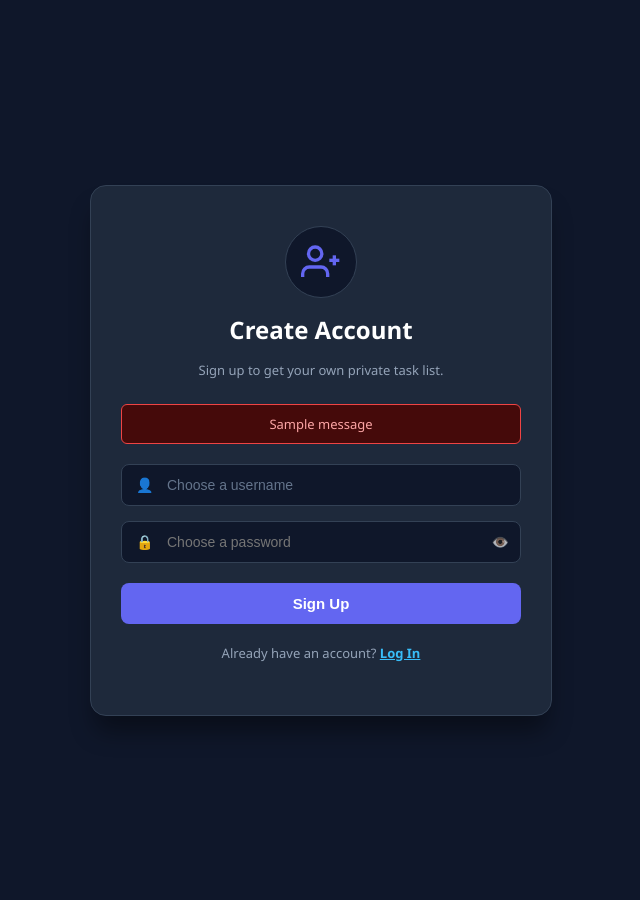
After one commit to codebymoon1/Todolistapp, a Flask app: page /signup in a window 1280 px wide. The commit adds this page. Shown: the whole page, without its empty margins (319-959 px from the left). Run offline with Flask 3, Linux system fonts and the light colour scheme; one stand-in notice (Sample message) is shown.

Commit message:
Complete multi-user Flask task manager app

```diff
--- a/app.py
+++ b/app.py
@@ -1,44 +1,78 @@
-from flask import Flask, redirect, render_template, request, url_for
+from flask import Flask, flash, redirect, render_template, request, url_for
+from flask_login import (
+    LoginManager,
+    UserMixin,
+    current_user,
+    login_required,
+    login_user,
+    logout_user,
+)
 from flask_sqlalchemy import SQLAlchemy
+from werkzeug.security import check_password_hash, generate_password_hash
 
 app = Flask(__name__)
-
+app.config["SECRET_KEY"] = "super-secret-key-change-this"  # Required for sessions
 app.config["SQLALCHEMY_DATABASE_URI"] = "sqlite:///todo.db"
 app.config["SQLALCHEMY_TRACK_MODIFICATIONS"] = False
 db = SQLAlchemy(app)
 
+login_manager = LoginManager()
+login_manager.init_app(app)
+login_manager.login_view = "login"
 
+
+# User Model
+class User(UserMixin, db.Model):
+  id = db.Column(db.Integer, primary_key=True)
+  username = db.Column(db.String(150), unique=True, nullable=False)
+  password = db.Column(db.String(150), nullable=False)
+  tasks = db.relationship("Task", backref="user", lazy=True)
+
+
+# Task Model (now linked to a specific user)
 class Task(db.Model):
   id = db.Column(db.Integer, primary_key=True)
   title = db.Column(db.String(200), nullable=False)
   complete = db.Column(db.Boolean, default=False)
+  user_id = db.Column(db.Integer, db.ForeignKey("user.id"), nullable=False)
 
   def __repr__(self):
     return f"<Task {self.id}>"
 
 
+@login_manager.user_loader
+def load_user(user_id):
+  return User.query.get(int(user_id))
+
+
+# Home Route (Protected - only shows current user's tasks)
 @app.route("/", methods=["POST", "GET"])
+@login_required
 def home():
   if request.method == "POST":
     task_title = request.form.get("title")
     if task_title:
-      new_task = Task(title=task_title)
+      new_task = Task(title=task_title, user_id=current_user.id)
       db.session.add(new_task)
       db.session.commit()
     return redirect(url_for("home"))
 
-  # Filter handling
   filter_type = request.args.get("filter", "all")
   if filter_type == "active":
-    todo_list = Task.query.filter_by(complete=False).all()
+    todo_list = Task.query.filter_by(
+        user_id=current_user.id, complete=False
+    ).all()
   elif filter_type == "completed":
-    todo_list = Task.query.filter_by(complete=True).all()
+    todo_list = Task.query.filter_by(
+        user_id=current_user.id, complete=True
+    ).all()
   else:
-    todo_list = Task.query.all()
+    todo_list = Task.query.filter_by(user_id=current_user.id).all()
 
-  # Statistics counters
-  total_tasks = Task.query.count()
-  completed_tasks = Task.query.filter_by(complete=True).count()
+  total_tasks = Task.query.filter_by(user_id=current_user.id).count()
+  completed_tasks = Task.query.filter_by(
+      user_id=current_user.id, complete=True
+  ).count()
   pending_tasks = total_tasks - completed_tasks
 
   return render_template(
@@ -51,29 +85,86 @@ def home():
   )
 
 
+# Signup Route
+@app.route("/signup", methods=["GET", "POST"])
+def signup():
+  if request.method == "POST":
+    username = request.form.get("username")
+    password = request.form.get("password")
+
+    user_exists = User.query.filter_by(username=username).first()
+    if user_exists:
+      flash("Username already exists. Please choose a different one.")
+      return redirect(url_for("signup"))
+
+    hashed_password = generate_password_hash(password, method="scrypt")
+    new_user = User(username=username, password=hashed_password)
+    db.session.add(new_user)
+    db.session.commit()
+
+    login_user(new_user)
+    return redirect(url_for("home"))
+
+  return render_template("signup.html")
+
+
+# Login Route
+@app.route("/login", methods=["GET", "POST"])
+def login():
+  if request.method == "POST":
+    username = request.form.get("username")
+    password = request.form.get("password")
+
+    user = User.query.filter_by(username=username).first()
+    if user and check_password_hash(user.password, password):
+      login_user(user)
+      return redirect(url_for("home"))
+    else:
+      flash("Invalid username or password.")
+
+  return render_template("login.html")
+
+
+# Logout Route
+@app.route("/logout")
+@login_required
+def logout():
+  logout_user()
+  return redirect(url_for("login"))
+
+
+# Task Update Route
 @app.route("/update/<int:task_id>")
+@login_required
 def update(task_id):
   task = Task.query.get_or_404(task_id)
-  task.complete = not task.complete
-  db.session.commit()
+  if task.user_id == current_user.id:
+    task.complete = not task.complete
+    db.session.commit()
   return redirect(url_for("home"))
 
 
+# Task Delete Route
 @app.route("/delete/<int:task_id>")
+@login_required
 def delete(task_id):
   task = Task.query.get_or_404(task_id)
-  db.session.delete(task)
-  db.session.commit()
+  if task.user_id == current_user.id:
+    db.session.delete(task)
+    db.session.commit()
   return redirect(url_for("home"))
 
 
+# Task Edit Route
 @app.route("/edit/<int:task_id>", methods=["POST"])
+@login_required
 def edit(task_id):
   task = Task.query.get_or_404(task_id)
-  new_title = request.form.get("title")
-  if new_title:
-    task.title = new_title
-    db.session.commit()
+  if task.user_id == current_user.id:
+    new_title = request.form.get("title")
+    if new_title:
+      task.title = new_title
+      db.session.commit()
   return redirect(url_for("home"))
 
 
--- a/static/style.css
+++ b/static/style.css
@@ -1,7 +1,10 @@
+/* ==========================================
+   1. GLOBAL STYLES & TASK MANAGER (SLATE GREY)
+   ========================================== */
 body {
     font-family: 'Segoe UI', Tahoma, Geneva, Verdana, sans-serif;
-    background-color: #f4f6f9;
-    color: #333333;
+    background-color: #0f172a; /* Dark Navy Slate Background */
+    color: #f1f5f9;
     margin: 0;
     padding: 50px 20px;
     display: flex;
@@ -66,70 +74,73 @@ form {
 
 input[type="text"] {
     flex: 1;
-    padding: 12px 15px;
-    border: 1px solid #dcdde1;
-    border-radius: 6px;
-    font-size: 15px;
+    background-color: #0f172a;
+    border: 1px solid #334155;
+    padding: 12px 16px;
+    border-radius: 8px;
+    color: #f8fafc;
+    font-size: 14px;
     outline: none;
-    transition: border-color 0.3s ease, box-shadow 0.3s ease;
+    transition: all 0.25s ease;
+}
+
+input[type="text"]::placeholder {
+    color: #64748b;
 }
 
 input[type="text"]:focus {
-    border-color: #3498db;
-    box-shadow: 0 0 8px rgba(52, 152, 219, 0.3);
+    border-color: #6366f1; /* Indigo Focus Glow */
+    box-shadow: 0 0 0 3px rgba(99, 102, 241, 0.2);
 }
 
 .btn-add {
     padding: 12px 20px;
-    background-color: #3498db;
-    color: white;
+    background-color: #6366f1; /* Vivid Indigo Button */
+    color: #ffffff;
     border: none;
-    border-radius: 6px;
-    font-size: 15px;
+    border-radius: 8px;
+    font-size: 14px;
     font-weight: 600;
     cursor: pointer;
-    transition: background-color 0.2s ease, transform 0.1s ease, box-shadow 0.2s ease;
+    transition: all 0.2s ease;
 }
 
 .btn-add:hover {
-    background-color: #2980b9;
+    background-color: #4f46e5;
     transform: translateY(-1px);
-    box-shadow: 0 4px 8px rgba(0,0,0,0.1);
-}
-
-.btn-add:active {
-    transform: translateY(1px);
+    box-shadow: 0 4px 12px rgba(99, 102, 241, 0.35);
 }
 
 .filter-tabs {
     display: flex;
     justify-content: center;
-    gap: 10px;
-    margin-bottom: 20px;
+    gap: 8px;
+    margin-bottom: 24px;
 }
 
 .filter-tabs a {
-    padding: 6px 14px;
+    padding: 6px 16px;
     text-decoration: none;
-    background: #ecf0f1;
-    color: #7f8c8d;
-    border-radius: 4px;
+    background: #0f172a;
+    color: #94a3b8;
+    border-radius: 6px;
     font-size: 13px;
     font-weight: 600;
+    border: 1px solid #334155;
     transition: all 0.25s ease;
 }
 
 .filter-tabs a.active, .filter-tabs a:hover {
-    background: #3498db;
-    color: white;
-    transform: scale(1.05);
+    background: #6366f1;
+    color: #ffffff;
+    border-color: #6366f1;
 }
 
 h2 {
-    font-size: 18px;
-    color: #34495e;
-    border-bottom: 2px solid #ecf0f1;
-    padding-bottom: 8px;
+    font-size: 16px;
+    color: #f1f5f9;
+    border-bottom: 1px solid #334155;
+    padding-bottom: 10px;
     margin-top: 20px;
 }
 
@@ -221,36 +217,251 @@ li:hover {
 }
 
 .btn-status, .btn-delete {
-    padding: 6px 10px;
+    padding: 6px 12px;
     color: white;
     text-decoration: none;
-    border-radius: 4px;
+    border-radius: 6px;
     font-size: 12px;
     font-weight: 600;
-    white-space: nowrap;
-    transition: background-color 0.2s ease, transform 0.15s ease;
+    transition: all 0.2s;
 }
 
 .btn-status {
-    background-color: #2ecc71;
+    background-color: #10b981; /* Emerald Green */
 }
 .btn-status:hover {
-    background-color: #27ae60;
+    background-color: #059669;
     transform: scale(1.05);
 }
 
 .btn-delete {
-    background-color: #e74c3c;
+    background-color: #ef4444; /* Alert Red */
 }
 .btn-delete:hover {
-    background-color: #c0392b;
+    background-color: #dc2626;
     transform: scale(1.05);
 }
 
 .empty-msg {
     text-align: center;
-    color: #95a5a6;
+    color: #64748b;
     font-size: 14px;
     margin-top: 20px;
-    animation: fadeInContainer 0.4s ease;
 }
+
+/* Circular Icon Logout Button */
+.btn-logout {
+    display: flex;
+    align-items: center;
+    justify-content: center;
+    width: 34px;
+    height: 34px;
+    background-color: #0f172a;
+    color: #94a3b8;
+    text-decoration: none;
+    border-radius: 50%;
+    border: 1px solid #334155;
+    transition: all 0.25s cubic-bezier(0.175, 0.885, 0.32, 1.275);
+}
+
+.btn-logout svg {
+    transition: transform 0.25s ease;
+}
+
+.btn-logout:hover {
+    background-color: #ef4444;
+    color: #ffffff;
+    border-color: #ef4444;
+    transform: translateY(-2px) scale(1.08);
+}
+
+.btn-logout:hover svg {
+    transform: translateX(2px);
+}
+
+/* Toast Notification Animation */
+.toast-notification {
+    position: fixed;
+    top: -60px;
+    left: 50%;
+    transform: translateX(-50%);
+    background-color: #10b981;
+    color: #ffffff;
+    padding: 12px 24px;
+    border-radius: 8px;
+    font-weight: 600;
+    box-shadow: 0 10px 20px rgba(0,0,0,0.4);
+    transition: top 0.4s cubic-bezier(0.175, 0.885, 0.32, 1.275);
+    z-index: 1000;
+    pointer-events: none;
+}
+
+.toast-notification.show {
+    top: 25px;
+}
+
+/* ==========================================
+   2. AUTHENTICATION PAGES (LOGIN / SIGNUP)
+   ========================================== */
+.auth-body {
+    background-color: #0f172a;
+    color: #ffffff;
+    display: flex;
+    justify-content: center;
+    align-items: center;
+    height: 100vh;
+    margin: 0;
+    font-family: 'Segoe UI', Tahoma, Geneva, Verdana, sans-serif;
+}
+
+.auth-card {
+    background: #1e293b;
+    border: 1px solid #334155;
+    padding: 40px 30px;
+    border-radius: 16px;
+    width: 100%;
+    max-width: 400px;
+    box-shadow: 0 20px 25px -5px rgba(0, 0, 0, 0.4);
+    animation: fadeInContainer 0.4s ease-out;
+}
+
+.auth-header {
+    text-align: center;
+    margin-bottom: 25px;
+}
+
+.avatar-circle {
+    width: 70px;
+    height: 70px;
+    background-color: #0f172a;
+    border-radius: 50%;
+    display: flex;
+    justify-content: center;
+    align-items: center;
+    margin: 0 auto 15px auto;
+    color: #6366f1;
+    border: 1px solid #334155;
+}
+
+.auth-header h2 {
+    margin: 0 0 5px 0;
+    font-size: 24px;
+    color: #ffffff;
+    border: none;
+}
+
+.auth-header p {
+    color: #94a3b8;
+    font-size: 13px;
+    margin: 0;
+}
+
+.alert-box {
+    background-color: #450a0a;
+    border: 1px solid #ef4444;
+    color: #fca5a5;
+    padding: 10px 15px;
+    border-radius: 6px;
+    font-size: 13px;
+    margin-bottom: 20px;
+    text-align: center;
+    animation: shake 0.3s ease-in-out;
+}
+
+@keyframes shake {
+    0%, 100% { transform: translateX(0); }
+    25% { transform: translateX(-5px); }
+    75% { transform: translateX(5px); }
+}
+
+.auth-form {
+    display: flex;
+    flex-direction: column;
+    gap: 15px;
+}
+
+.input-group {
+    position: relative;
+    display: flex;
+    align-items: center;
+}
+
+.input-icon {
+    position: absolute;
+    left: 15px;
+    font-size: 14px;
+}
+
+.input-group input {
+    width: 100%;
+    background-color: #0f172a;
+    border: 1px solid #334155;
+    padding: 12px 15px 12px 45px;
+    border-radius: 8px;
+    color: white;
+    font-size: 14px;
+    outline: none;
+    transition: all 0.2s;
+}
+
+.input-group input:focus {
+    border-color: #6366f1;
+    box-shadow: 0 0 0 3px rgba(99, 102, 241, 0.2);
+}
+
+.btn-auth-submit {
+    background-color: #6366f1;
+    color: #ffffff;
+    border: none;
+    padding: 12px;
+    border-radius: 8px;
+    font-size: 15px;
+    font-weight: 600;
+    cursor: pointer;
+    transition: all 0.2s;
+    margin-top: 5px;
+}
+
+.btn-auth-submit:hover {
+    background-color: #4f46e5;
+    transform: translateY(-1px);
+}
+
+.auth-footer {
+    text-align: center;
+    margin-top: 20px;
+    font-size: 13px;
+    color: #94a3b8;
+}
+
+.auth-footer a {
+    color: #38bdf8;
+    text-decoration: underline;
+    font-weight: 600;
+}
+/* Show / Hide Password Button */
+.toggle-password-btn {
+    position: absolute;
+    right: 12px;
+    background: transparent;
+    border: none;
+    cursor: pointer;
+    font-size: 14px;
+    opacity: 0.7;
+    transition: opacity 0.2s ease, transform 0.2s ease;
+    padding: 0;
+    display: flex;
+    align-items: center;
+    justify-content: center;
+}
+
+.toggle-password-btn:hover {
+    opacity: 1;
+    transform: scale(1.1);
+}
+
+/* Add extra padding right to the password input so text doesn't overlap the eye icon */
+.input-group input[type="password"],
+.input-group input[type="text"] {
+    padding-right: 40px;
+}
--- /dev/null
+++ b/templates/signup.html
@@ -0,0 +1,61 @@
+<!DOCTYPE html>
+<html lang="en">
+<head>
+    <meta charset="UTF-8">
+    <title>Sign Up - Task Manager</title>
+    <link rel="stylesheet" href="{{ url_for('static', filename='style.css') }}">
+    <link rel="icon" type="image/png" href="{{ url_for('static', filename='favicon.png') }}">
+</head>
+<body class="auth-body">
+    <div class="auth-card">
+        <div class="auth-header">
+            <div class="avatar-circle">
+                <svg width="40" height="40" viewBox="0 0 24 24" fill="none" stroke="currentColor" stroke-width="2"><path d="M16 21v-2a4 4 0 0 0-4-4H5a4 4 0 0 0-4 4v2"></path><circle cx="8.5" cy="7" r="4"></circle><line x1="20" y1="8" x2="20" y2="14"></line><line x1="23" y1="11" x2="17" y2="11"></line></svg>
+            </div>
+            <h2>Create Account</h2>
+            <p>Sign up to get your own private task list.</p>
+        </div>
+
+        {% with messages = get_flashed_messages() %}
+          {% if messages %}
+            <div class="alert-box">
+              {% for message in messages %}
+                <span>{{ message }}</span>
+              {% endfor %}
+            </div>
+          {% endif %}
+        {% endwith %}
+
+        <form action="/signup" method="POST" class="auth-form">
+            <div class="input-group">
+                <span class="input-icon">👤</span>
+                <input type="text" name="username" placeholder="Choose a username" required autocomplete="off">
+            </div>
+            <div class="input-group">
+                <span class="input-icon">🔒</span>
+                <input type="password" id="signup-password" name="password" placeholder="Choose a password" required>
+                <!-- Show / Hide Toggle Button -->
+                <button type="button" class="toggle-password-btn" onclick="togglePassword('signup-password', this)">👁️</button>
+            </div>
+            <button type="submit" class="btn-auth-submit">Sign Up</button>
+        </form>
+
+        <div class="auth-footer">
+            <p>Already have an account? <a href="/login">Log In</a></p>
+        </div>
+    </div>
+
+    <script>
+        function togglePassword(inputId, btn) {
+            const passwordInput = document.getElementById(inputId);
+            if (passwordInput.type === 'password') {
+                passwordInput.type = 'text';
+                btn.textContent = '🙈';
+            } else {
+                passwordInput.type = 'password';
+                btn.textContent = '👁️';
+            }
+        }
+    </script>
+</body>
+</html>
```
Also changed, not shown: other parts of static/style.css (+41 -51 lines), templates/index.html (+16 -18 lines), templates/login.html (added, +61 -0 lines), first.py (deleted), instance/todo.db, static/favicon.png (added), 1 other file.
